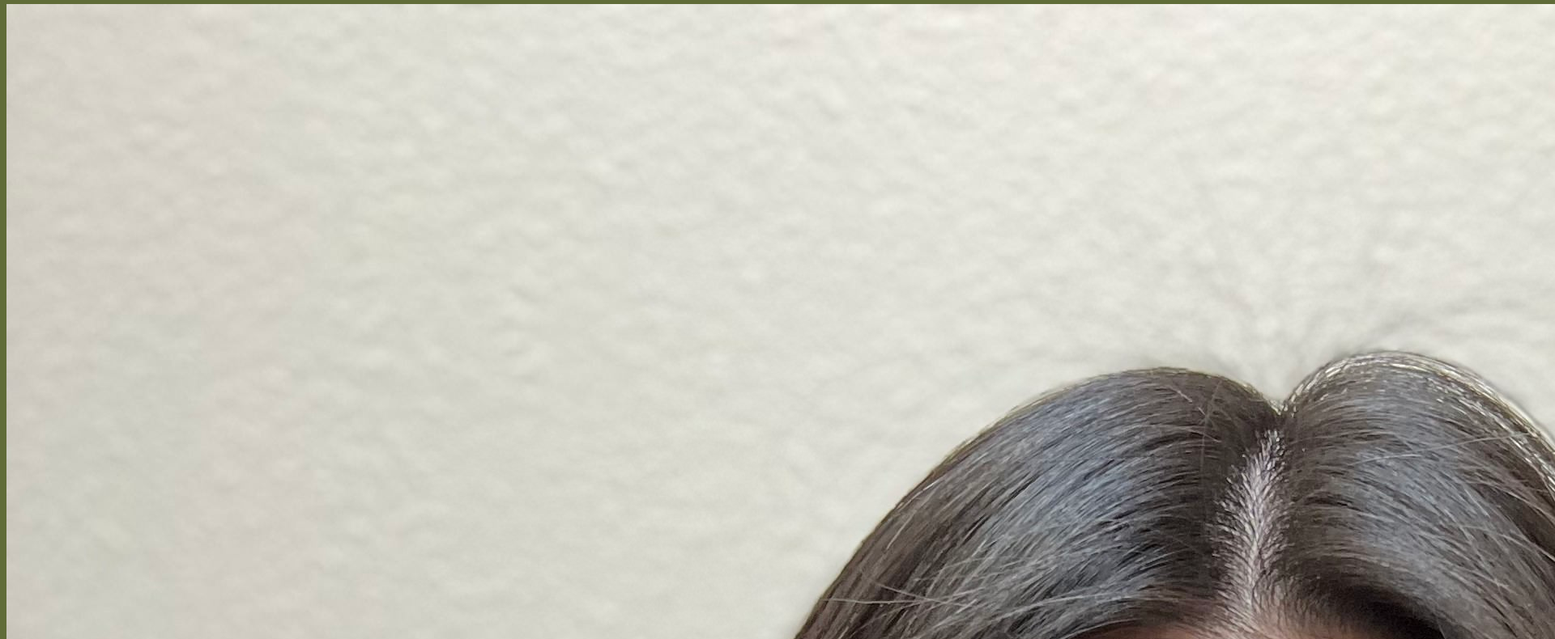
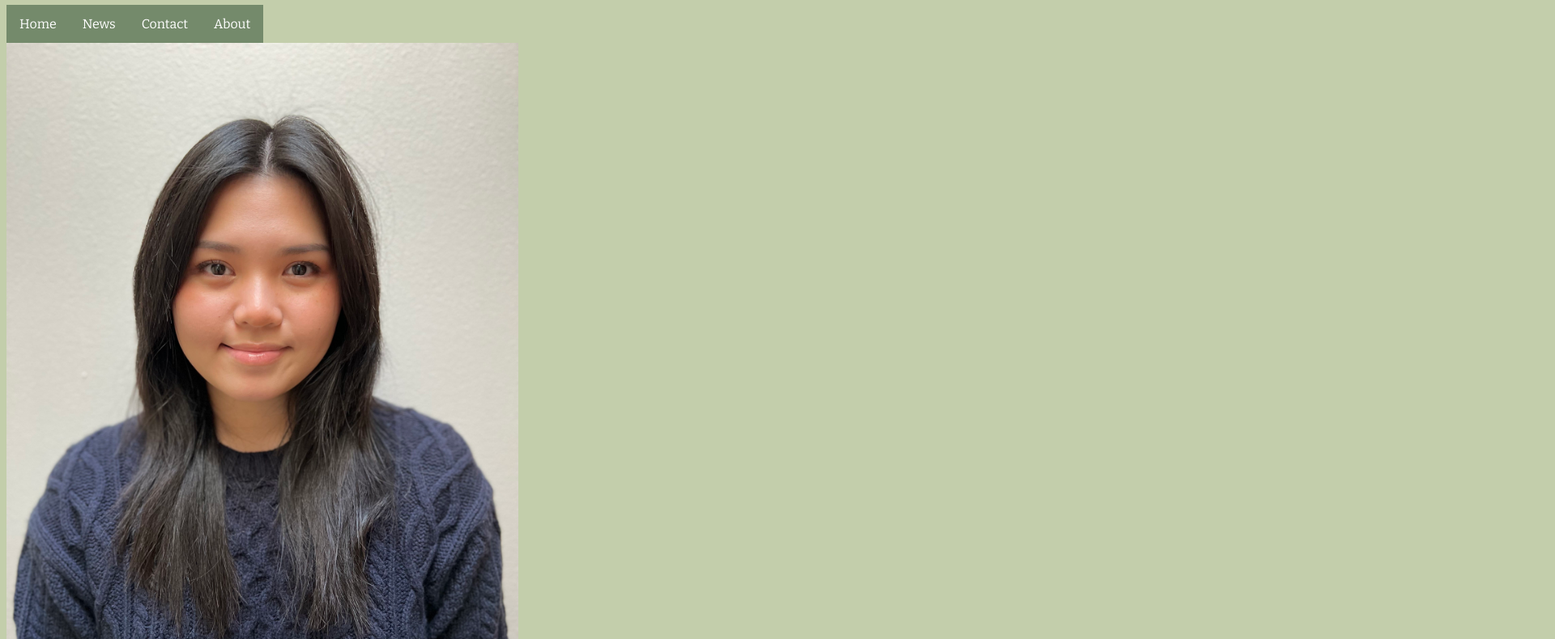
Before and after one commit to tinhlou/portfolio, a plain HTML site: page index.html in a window 1280 px wide. Shown: the part 75-865 px from the top of the page at 81% size, 1920 px wide, since content can reach past the window. Drawn offline with nearby package versions, Linux system fonts and the light colour scheme.

Commit message:
fixed nav, added discription, added font, added color.

```diff
--- a/index.html
+++ b/index.html
@@ -14,9 +14,24 @@
             Tinh's Portfolio Page
         </h1>
     </header>
+    <nav>
+      <ul>
+        <li><a href="default.asp">Home</a></li>
+        <li><a href="news.asp">News</a></li>
+        <li><a href="contact.asp">Contact</a></li>
+        <li><a href="about.asp">About</a></li>
+      </ul>
+    </nav>
 
     <main>
-        <img src="img/tinh2.jpg" class="img-fluid" alt="...">
+        <img src="img/tinh2.jpg" id="hero" width="50%">
+        <div id="Intro">
+          <h3>Hello, my name is Tinh.</h3>
+        </div>
+        <div id="hobbies">
+          <a class="hobby"> I like to draw</a>
+        </div>
     </main>
+
 </body>
 </html>
--- a/style.css
+++ b/style.css
@@ -1,8 +1,36 @@
-@import url('https://fonts.googleapis.com/css2?family=Poppins:ital,wght@0,100;0,200;0,300;0,400;0,500;0,600;0,700;0,800;0,900;1,100;1,200;1,300;1,400;1,500;1,600;1,700;1,800;1,900&family=Russo+One&display=swap');
+@import url('https://fonts.googleapis.com/css2?family=Bitter:ital,wght@0,100;0,200;0,300;0,400;0,500;0,600;0,700;0,800;0,900;1,100;1,200;1,300;1,400;1,500;1,600;1,700;1,800;1,900&family=Poppins:ital,wght@0,100;0,200;0,300;0,400;0,500;0,600;0,700;0,800;0,900;1,100;1,200;1,300;1,400;1,500;1,600;1,700;1,800;1,900&family=Russo+One&display=swap');
 body{
-    background-color:#606C38;
+    font-family: 'Bitter', sans-serif;
+    background-color:#c3ceab;
+    color: antiquewhite;
 }
-#img-fluid{
-    max-width: 100%;
-    height: auto;
+
+ul{
+    margin: 0;
+    padding: 0;
+    overflow: hidden;
 }
+
+ li{
+    float: left;
+    display: inline;
+    color: aliceblue;
+}
+
+a{
+    display: block;
+    padding: 8px;
+    background-color: #748a6b;
+}
+
+li a{
+    display: block;
+    color: white;
+    text-align: center;
+    padding: 14px 16px;
+    text-decoration: none;
+}
+
+li a:hover{
+    background-color: #111;
+}
```
